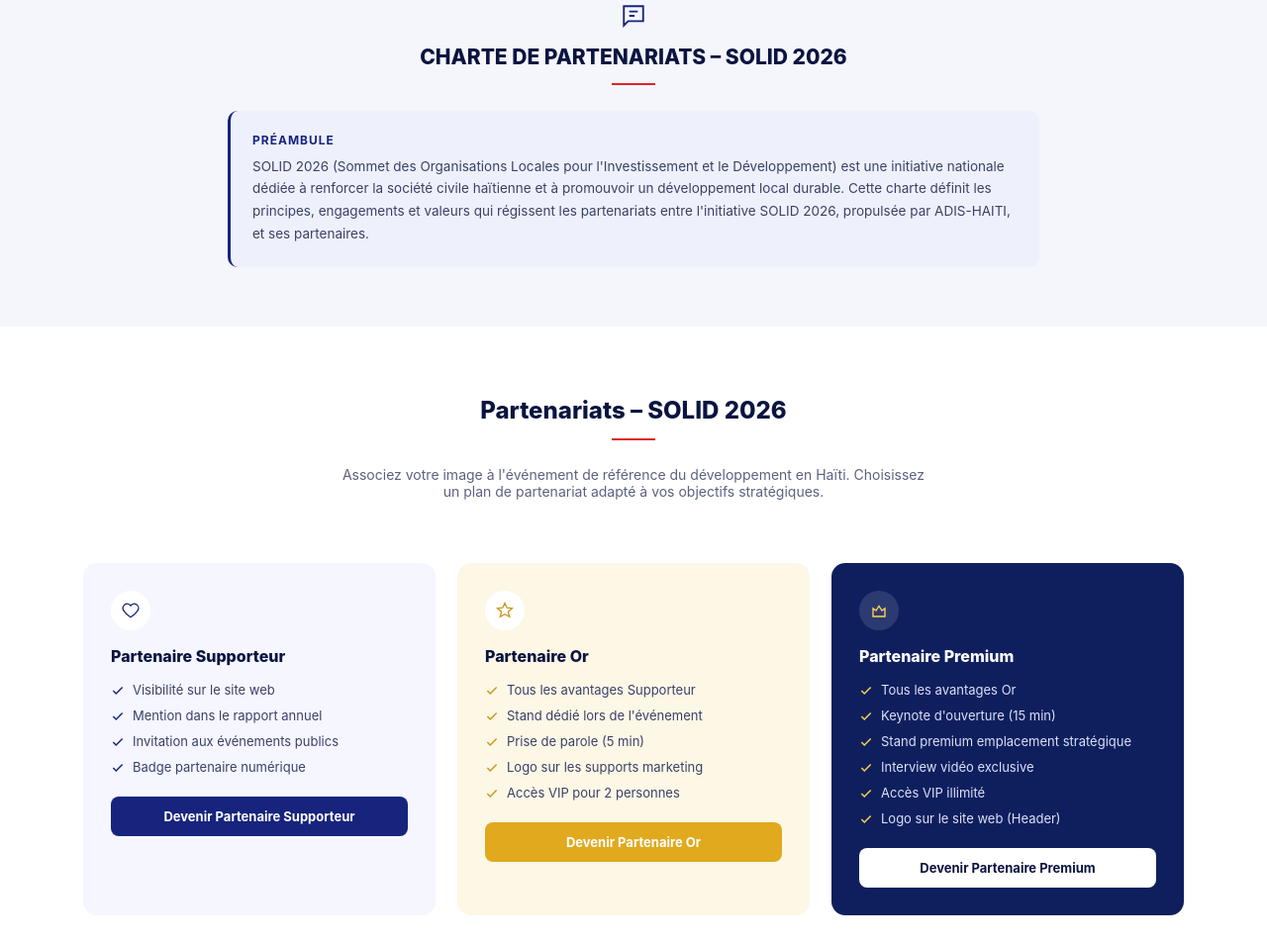
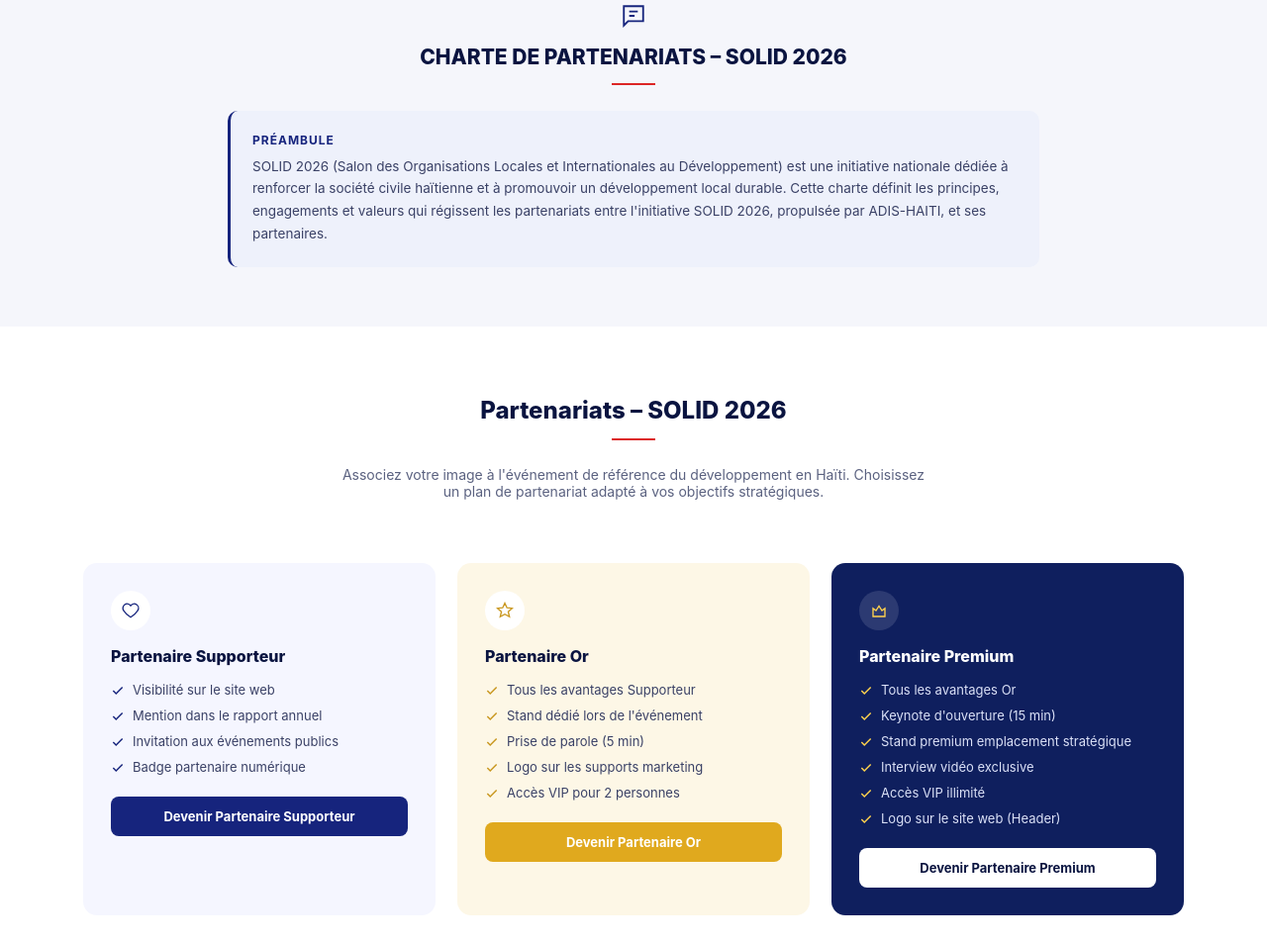
Before and after one commit to Judel06/salon-solid-2026, a website: page partenaires.html in a window 1280 px wide. Shown: the part 818-1772 px from the top of the page at 99% size. Drawn offline with Linux system fonts and the light colour scheme.

Commit message:
fix(partenaires): unify SOLID acronym definition
La charte de partenariat définissait SOLID comme "Sommet des
Organisations Locales pour l'Investissement et le Développement",
contredisant la définition officielle "Salon des Organisations
Locales et Internationales au Développement" utilisée partout
ailleurs (index, solid-2026, inscription-exposant) et gravée dans le
logo officiel lui-même.

```diff
--- a/partenaires.html
+++ b/partenaires.html
@@ -68,7 +68,7 @@
     <div style="width:44px; height:2px; background:#dc2626; margin:14px auto 26px;"></div>
     <div style="background:#eef1fb; border-left:3px solid #16247d; border-radius:10px; padding:22px; text-align:left;">
       <div style="color:#16247d; font-weight:700; font-size:12px; letter-spacing:1px; margin-bottom:8px;">PRÉAMBULE</div>
-      <div style="color:#3a4166; font-size:13.5px; line-height:1.7;">SOLID 2026 (Sommet des Organisations Locales pour l'Investissement et le Développement) est une initiative nationale dédiée à renforcer la société civile haïtienne et à promouvoir un développement local durable. Cette charte définit les principes, engagements et valeurs qui régissent les partenariats entre l'initiative SOLID 2026, propulsée par ADIS-HAITI, et ses partenaires.</div>
+      <div style="color:#3a4166; font-size:13.5px; line-height:1.7;">SOLID 2026 (Salon des Organisations Locales et Internationales au Développement) est une initiative nationale dédiée à renforcer la société civile haïtienne et à promouvoir un développement local durable. Cette charte définit les principes, engagements et valeurs qui régissent les partenariats entre l'initiative SOLID 2026, propulsée par ADIS-HAITI, et ses partenaires.</div>
     </div>
   </div>
 </div>
```
